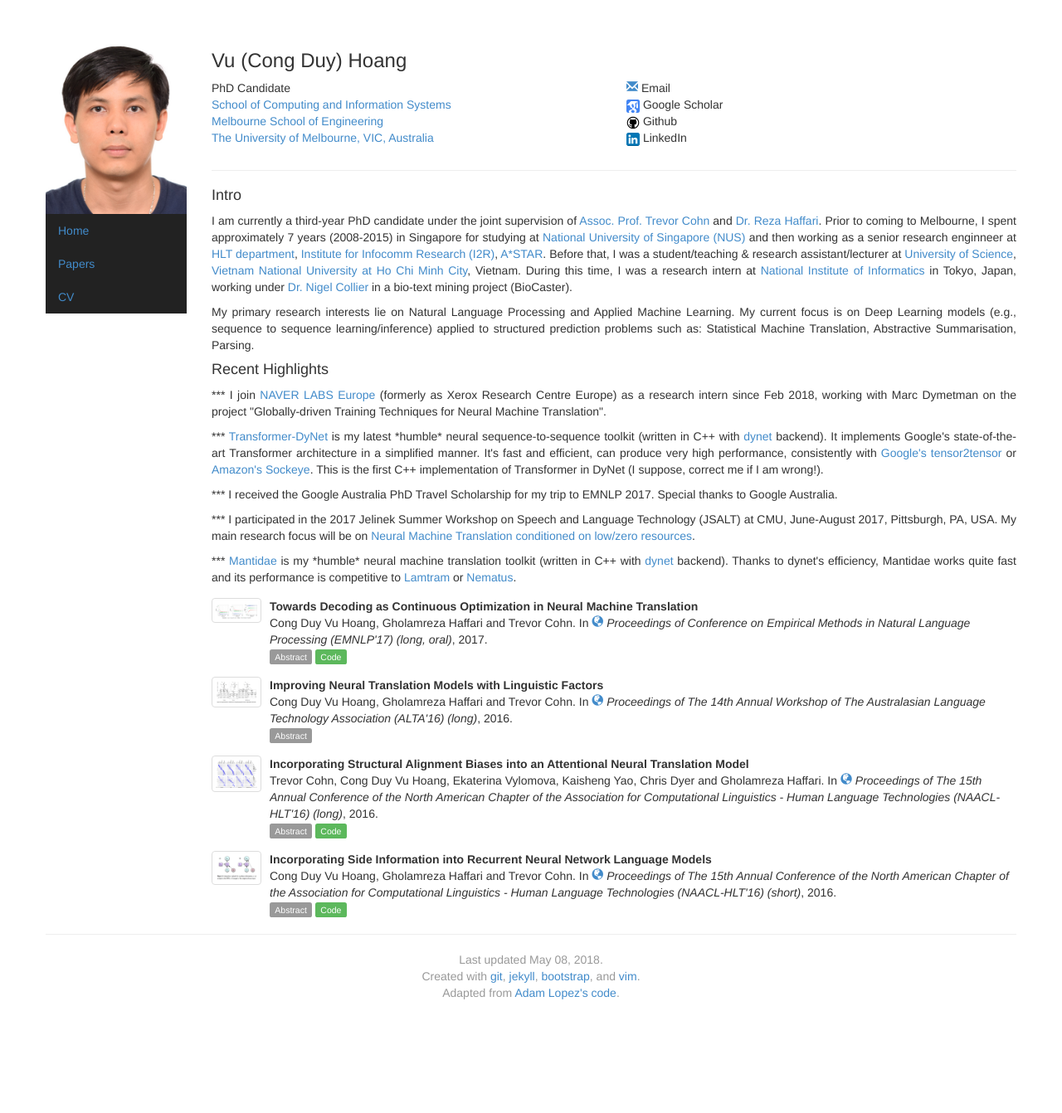
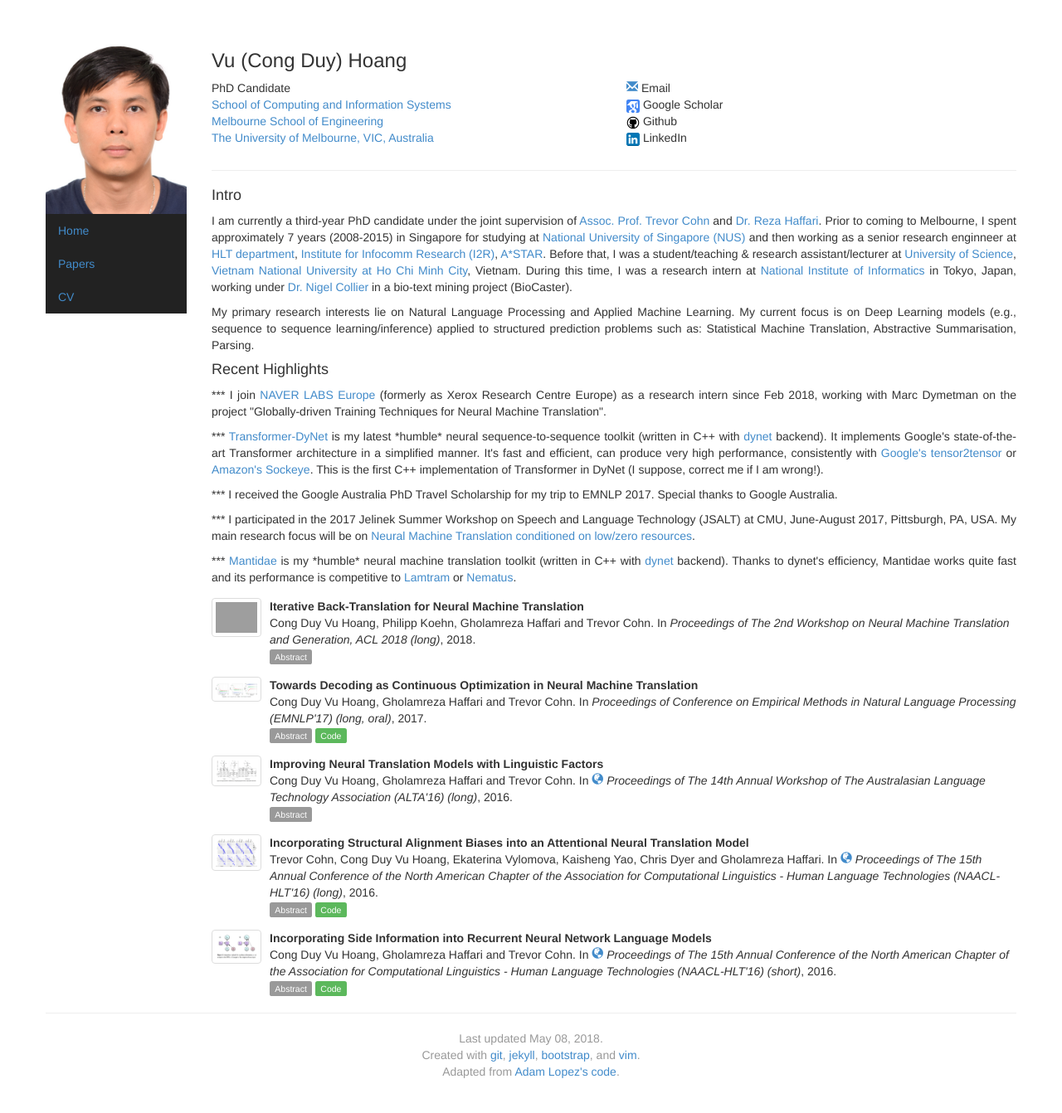
Before and after one commit to duyvuleo/duyvuleo.github.io, a Jekyll site: the page built from index.html, in a window 1280 px wide. Shown: the whole page at 83% size. Built offline with Jekyll 4.4.1, drawn with Linux system fonts in a browser that asks for light colours; before the commit the page ends 1247 px from its top, so only the background shows below that; grey boxes are pictures that could not be loaded.

Commit message:
added paper accepted at WNMT 2018

```diff
--- a/_config.yml
+++ b/_config.yml
@@ -1,6 +1,21 @@
 exclude: ['README.md']
 timezone: AU
 papers:
+  - layout: paper
+    paper-type: inproceedings
+    selected: yes
+    year: 2018
+    img: wnmt2018ibtnmt
+    title: Iterative Back-Translation for Neural Machine Translation
+    authors: Cong Duy Vu Hoang, Philipp Koehn, Gholamreza Haffari and Trevor Cohn
+    booktitle:  Proceedings of The 2nd Workshop on Neural Machine Translation and Generation, ACL 2018 (long)
+    booktitle-url:
+    doc-url:
+    code:
+    abstract: >
+      We present iterative back-translation, a method for generating increasingly better synthetic parallel data from monolingual
+      data to train neural machine translation systems. We demonstrate improvements in neural machine translation quality in
+      both high and low resourced scenarios, including the best reported BLEU scores for the WMT 2017 German$English tasks.
   - layout: paper
     paper-type: inproceedings
     selected: yes
@@ -9,7 +24,7 @@ papers:
     title: Towards Decoding as Continuous Optimization in Neural Machine Translation
     authors: Cong Duy Vu Hoang, Gholamreza Haffari and Trevor Cohn
     booktitle:  Proceedings of Conference on Empirical Methods in Natural Language Processing (EMNLP'17) (long, oral)
-    booktitle-url: http://emnlp2017.net/accepted-papers.html
+    booktitle-url:
     doc-url: http://www.aclweb.org/anthology/D/D17/D17-1014.pdf
     code: https://github.com/duyvuleo/Mantidae
     abstract: >
```
Also changed, not shown: 1 other file.
